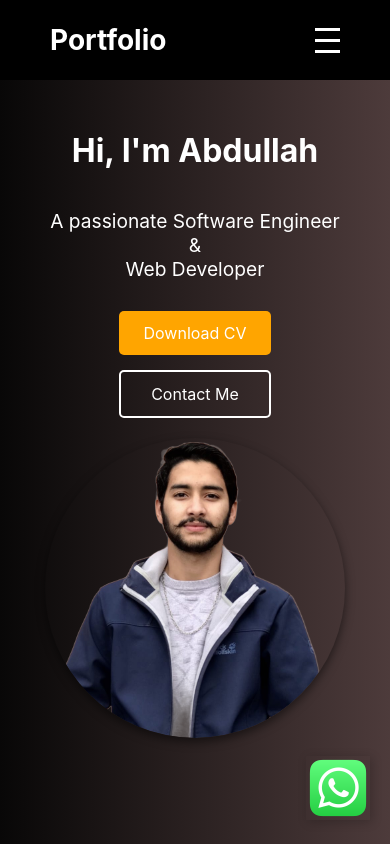
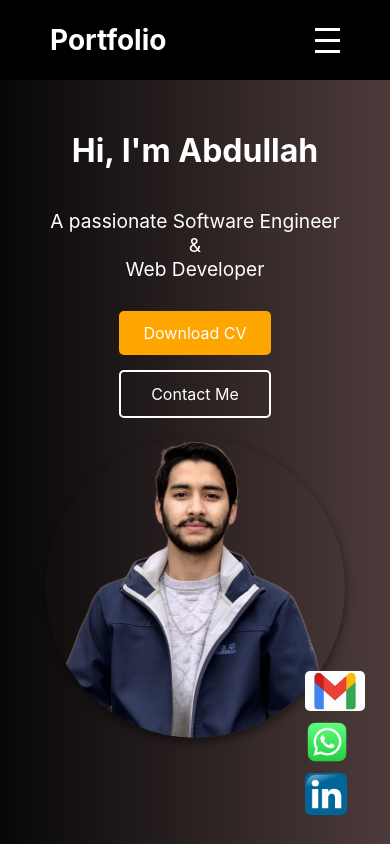
Before and after one commit to MAbdullahAbbasi/Portfolio, a React (Create React App) app: page / in a window 390 px wide. Shown: the top 844 px of the page. Built offline with nearby package versions, Linux system fonts and the light colour scheme.

Commit message:
Little Modification of Links

```diff
--- a/src/components/Education/Education.jsx
+++ b/src/components/Education/Education.jsx
@@ -4,7 +4,7 @@ import '../../styling/Education/Education.css';
 const Education = () => {
   return (
     <div className="education-container">
-      <h2 className="education-title">Education</h2>
+      <h2 className="education-title">Software Engineer</h2>
 
       <div className="education-card">
         <div className="degree-header">
--- /dev/null
+++ b/src/components/Footer/Footer.jsx
@@ -0,0 +1,13 @@
+import React from 'react';
+import '../../styling/Footer/Footer.css';
+
+const Footer = () => {
+  return (
+
+      <div className="footer">
+        <p>© {new Date().getFullYear()} Muhammad Abdullah Abbasi. All Rights Reserved.</p>
+      </div>
+  );
+};
+
+export default Footer;
--- a/src/components/Home/Home.jsx
+++ b/src/components/Home/Home.jsx
@@ -6,6 +6,7 @@ import Education from '../Education/Education';
 import Skills from '../Skills/Skills';
 import Works from '../Works/Works';
 import WhatsApp from '../Whatsapp/Whatsapp';
+import Footer from '../Footer/Footer';
 
 const Home = () => {
     return (
@@ -17,10 +18,12 @@ const Home = () => {
 
             <Hero />
             <Works />
+            <Education />
             <WorkExperience />
-            <Education />
             <Skills />
             <WhatsApp />
+
+            <Footer />
         </div>
     );
 }
--- a/src/components/Navbar/Navbar.jsx
+++ b/src/components/Navbar/Navbar.jsx
@@ -30,7 +30,7 @@ const Navbar = () => {
         {/* Sliding Menu */}
         {/* Sliding Menu */}
         <ul className={`navbar-links ${isOpen ? 'open' : ''}`}>
-          {['Home', 'My Work', 'About Me', 'Contact Me', 'Download CV'].map((link) => (
+          {['Home', 'My Work', 'About Me', 'My Skills', 'Download CV'].map((link) => (
             <li key={link} className="navbar-item">
               {link === 'Download CV' ? (
                 <a href = {cv} download="MAbdullahAbbasiCV.pdf" className="navbar-link">
--- a/src/components/Whatsapp/Whatsapp.jsx
+++ b/src/components/Whatsapp/Whatsapp.jsx
@@ -1,16 +1,30 @@
 import React from "react";
 import whatsappImage from "../../assets/whatsapplogo.png"; // Adjust the path as needed
+import linkedinLogo from '../../assets/linkedinlogo.png';
+import gmailLogo from '../../assets/gmailLogo.jpeg';
 import '../../styling/Whatsapp/Whatsapp.css'
 
 const WhatsApp = () => {
   return (
     <>
         <div className="whatsapp-container">
+
+        <a
+            href="https://mail.google.com/mail/?view=cm&fs=1&to=engineerabdullah020@gmail.com"
+            target="_blank"
+            rel="noopener noreferrer"
+          >
+            <img
+              src={gmailLogo}
+              alt="Email"
+              className="gmail-image"
+              width={80}
+            />
+          </a>
         <a
             href="https://wa.me/923456265572?text=Hello%20Abdullah!%20I'm%20interested%20in%20your%20services."
             target="_blank"
             rel="noopener noreferrer"
-          className="fixed bottom-4 right-4 z-50"
           >
             <img
               src={whatsappImage}
@@ -20,6 +34,20 @@ const WhatsApp = () => {
             />
           </a>
 
+
+          <a
+            href="https://pk.linkedin.com/in/muhammad-abdullah-abbasi-417719288"
+            target="_blank"
+            rel="noopener noreferrer"
+          >
+            <img
+              src={linkedinLogo}
+              alt="LinkedIn"
+              className="linkedin-image"
+            />
+          </a>
+
+
         </div>
     </>
   );
--- /dev/null
+++ b/src/styling/Footer/Footer.css
@@ -0,0 +1,31 @@
+.footer {
+    display: flex;
+    margin-top: 30px;
+    padding: 25px;
+    border-top: 1px solid rgba(255, 255, 255, 0.2);
+    font-size: 1rem;
+    color: #d1d1d1;
+    justify-content: center;
+  }
+
+  /* Social Media Section */
+  .logos a{
+    margin: 10px;
+    border-radius: 25px;
+  }
+
+  .logos img{
+    border-radius: 5px;
+  }
+
+  .social-logo {
+    width: 35px;
+    height: 35px;
+    transition: transform 0.3s ease-in-out, opacity 0.3s;
+    opacity: 0.8;
+  }
+
+  .social-logo:hover {
+    transform: scale(1.1);
+    opacity: 1;
+  }
--- a/src/styling/Whatsapp/Whatsapp.css
+++ b/src/styling/Whatsapp/Whatsapp.css
@@ -1,16 +1,45 @@
 .whatsapp-container {
+    /* border: 2px solid white; */
+    /* padding: 2%; */
     position: fixed;
     bottom: 20px;
     right: 20px;
 }
 
-.whatsapp-image {
+.whatsapp-container a{
+    display: block;
+    margin: 5px;
+}
+
+.whatsapp-image, .linkedin-image, .gmail-image {
     width: 64px; /* Adjust size as needed */
     height: 64px;
-    box-shadow: 2px 2px 10px rgba(0, 0, 0, 0.2);
     transition: opacity 0.3s ease-in-out;
 }
 
-.whatsapp-image:hover {
+.linkedin-image{
+    height: 60px;
+    width: 60px;
+}
+
+.gmail-image{
+    border-radius: 5px;
+    height: 40px;
+    width: 60px;
+}
+
+.whatsapp-image:hover, .linkedin-image:hover, .gmail-image:hover{
     opacity: 0.8;
 }
+
+@media (max-width: 768px) {
+    .whatsapp-image {
+        width: 44px; /* Adjust size as needed */
+        height: 44px;
+    }
+
+    .linkedin-image {
+        width: 42px; /* Adjust size as needed */
+        height: 42px;
+    }
+}
```
Also changed, not shown: src/assets/gmailLogo.jpeg (added). Lines whose indentation alone changed are shown as unchanged.
